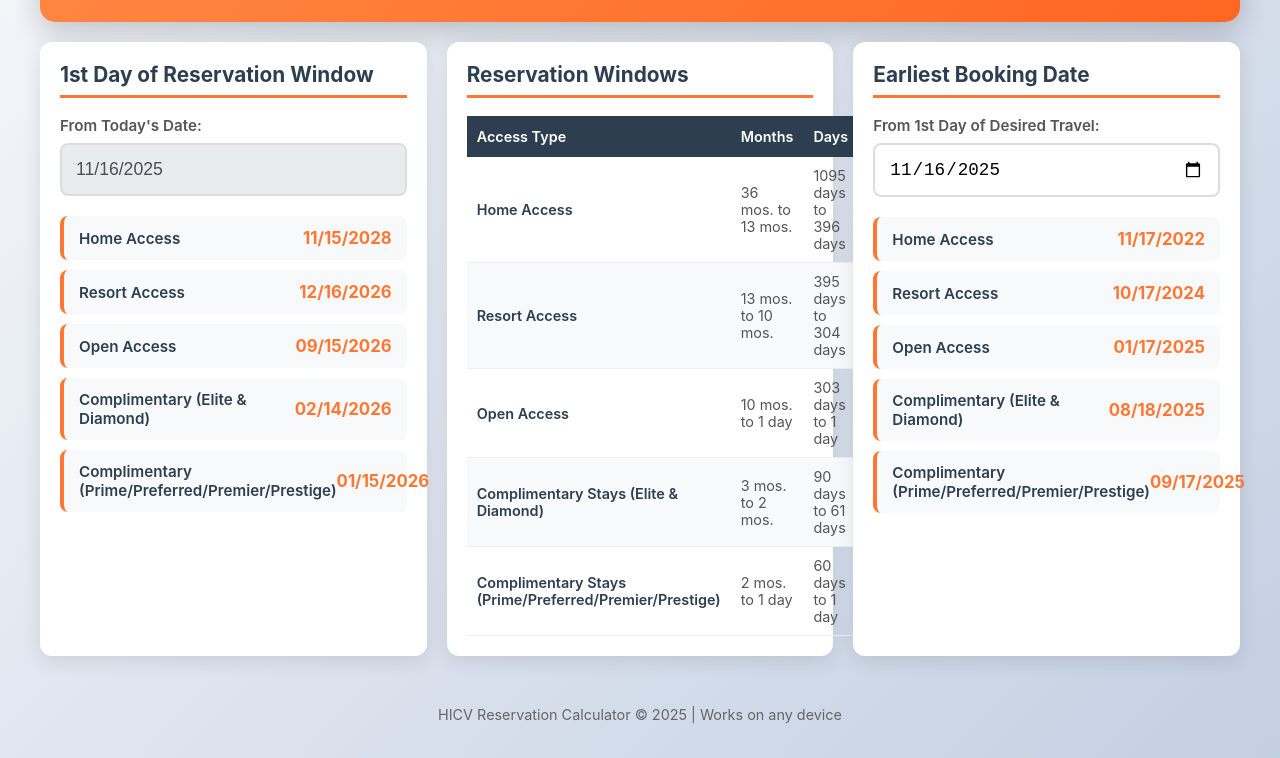
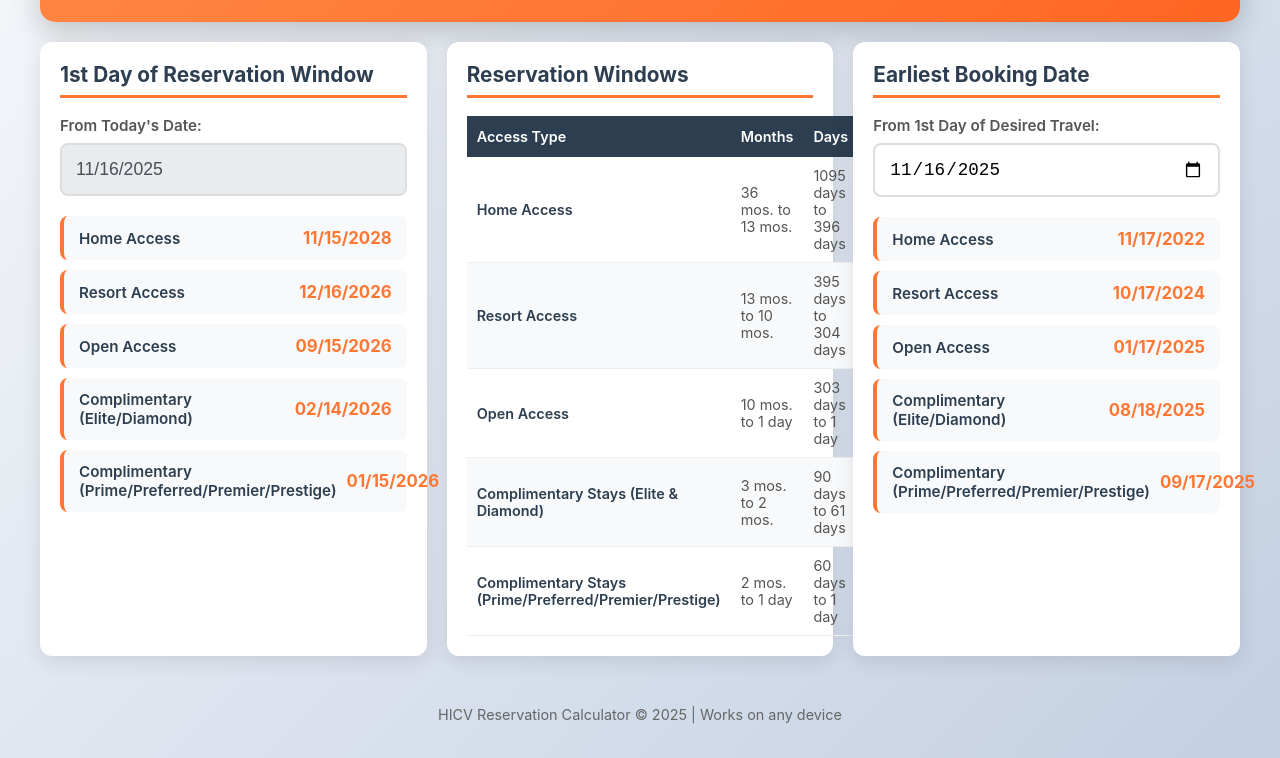
Before and after one commit to DouglasLuvPup/hicv-calculator, a plain HTML site: page index.html in a window 1280 px wide. Shown: the part 111-869 px from the top of the page. Drawn offline with Linux system fonts and the light colour scheme.

Commit message:
Fix label wrapping

```diff
--- a/index.html
+++ b/index.html
@@ -123,12 +123,16 @@
             font-weight: 600;
             color: #2c3e50;
             font-size: 0.95rem;
+            flex: 1;
+            word-wrap: break-word;
         }
 
         .result-row .value {
             font-weight: 700;
             color: #ff7733;
             font-size: 1.05rem;
+            white-space: nowrap;
+            margin-left: 10px;
         }
 
         .windows-table {
@@ -255,7 +259,7 @@
                         <span class="value" id="openAccessDate">-</span>
                     </div>
                     <div class="result-row">
-                        <span class="label">Complimentary (Elite & Diamond)</span>
+                        <span class="label">Complimentary (Elite/Diamond)</span>
                         <span class="value" id="complimentaryDate1">-</span>
                     </div>
                     <div class="result-row">
@@ -327,7 +331,7 @@
                         <span class="value" id="openBookingDate">-</span>
                     </div>
                     <div class="result-row">
-                        <span class="label">Complimentary (Elite & Diamond)</span>
+                        <span class="label">Complimentary (Elite/Diamond)</span>
                         <span class="value" id="complimentaryBookingDate1">-</span>
                     </div>
                     <div class="result-row">
```
